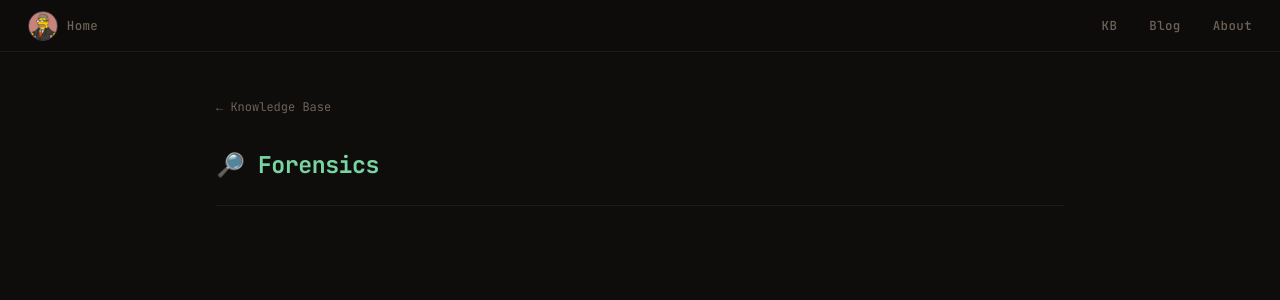
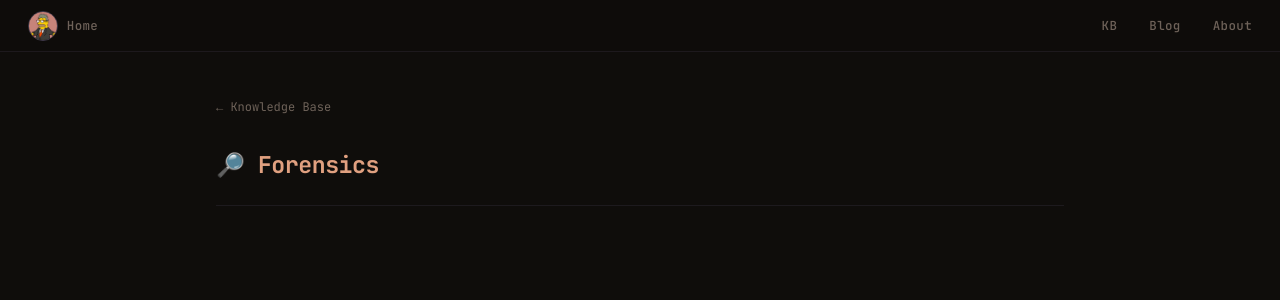
Before and after one commit to HansMolemanPNG/hansmolemanpng.github.io, an MkDocs documentation site: the page built from docs/kb/forensics/index.md, in a window 1280 px wide. Shown: the top 300 px of the page. Built offline with MkDocs 1.6.1, drawn with Linux system fonts in a browser that asks for light colours.

Commit message:
fix: unique color per category and excerpt border uses cat-color
- Add --col-re (#d878b8 magenta), --col-server (#8090d8 periwinkle),
  --col-forensics (#e0a080 peach) to break shared-color pairs
- Assign reverse-engineering → re, server-side → server, forensics → forensics
- Fix .article-subtitle border-left: was var(--border-hover) purple,
  now color-mix(--cat-color 40%) to follow category color

https://claude.ai/code/session_01RWbAATV4kevBpXqRkr7eSj

```diff
--- a/docs/assets/style.css
+++ b/docs/assets/style.css
@@ -28,6 +28,9 @@
   --col-network:  #6ab0e8;
   --col-osint:    #78d4a0;
   --col-misc:     #c8a878;
+  --col-re:       #d878b8;
+  --col-server:   #8090d8;
+  --col-forensics: #e0a080;
 
   --font-mono: 'JetBrains Mono', 'Fira Code', monospace;
   --font-sans: 'Inter', -apple-system, system-ui, sans-serif;
@@ -627,7 +630,7 @@ img { max-width: 100%; display: block; }
   color: var(--muted);
   line-height: 1.6;
   margin-bottom: 2rem;
-  border-left: 2px solid var(--border-hover);
+  border-left: 2px solid color-mix(in srgb, var(--cat-color, var(--accent)) 40%, transparent);
   padding-left: .85rem;
 }
 .article-subtitle p        { margin: 0 0 .4rem; }
--- a/docs/kb/forensics/index.md
+++ b/docs/kb/forensics/index.md
@@ -1,6 +1,6 @@
 ---
 title: Forensics
 icon: 🔎
-color: osint
+color: forensics
 group: other
 ---
```
Also changed, not shown: docs/kb/reverse-engineering/index.md (+1 -1 lines), docs/kb/server-side/index.md (+1 -1 lines).
